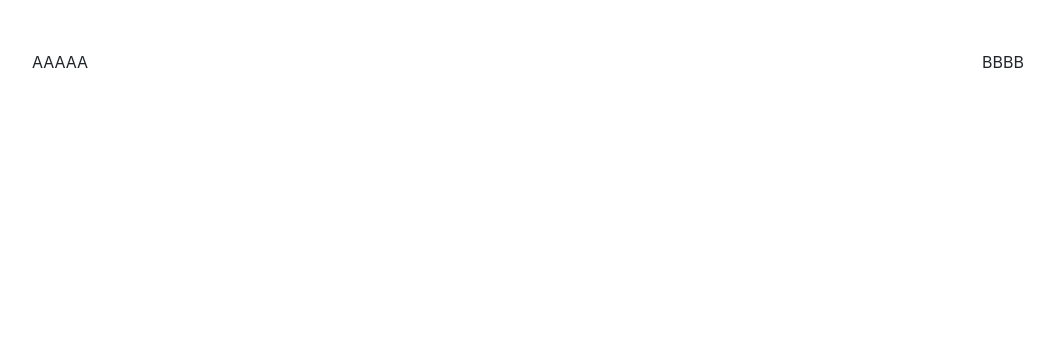
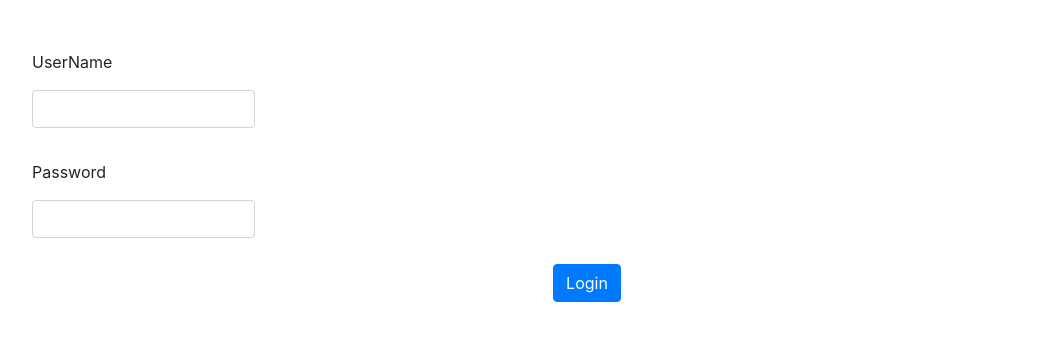
Before and after one commit to thomasmvarun/login_Application, an Angular app: page / in a window 1280 px wide. Shown: the top 340 px of the page, without its empty margins (53-1107 px from the left). Built offline with nearby package versions, Linux system fonts and the light colour scheme.

Commit message:
login component html

```diff
--- a/src/app/app.component.css
+++ b/src/app/app.component.css
@@ -0,0 +1,3 @@
+.container-style{
+    margin-top: 50px;
+}
--- a/src/app/app.component.html
+++ b/src/app/app.component.html
@@ -1,5 +1,5 @@
 
-<div class="container" style="margin-top: 50px;">
+<div class="container container-style">
 
   <router-outlet></router-outlet>
 
--- a/src/app/login/login.component.css
+++ b/src/app/login/login.component.css
@@ -0,0 +1,4 @@
+.loginButton{
+    text-align: center;
+    margin-top: 10px;
+}
--- a/src/app/login/login.component.html
+++ b/src/app/login/login.component.html
@@ -1,12 +1,15 @@
-<!-- <div class="row form-group">
+<div class="row form-group">
+  <div class="form-group">
   <div class="col-xs-2 col-sm-2 col-md-2">
     <p>UserName</p>
   </div>
   <div class="col-xs-10 col-sm-10 col-md-10">
-    <input type="text" class="form-control">
+    <input type="text"  class="form-control">
   </div>
 </div>
-<div class="row form-group">
+</div>
+<div class="row">
+ <div class="form-group">
   <div class="col-xs-2 col-sm-2 col-md-2">
     <p>Password</p>
   </div>
@@ -14,18 +17,9 @@
     <input type="password"  class="form-control">
   </div>
 </div>
-<div class="row">
-  <div class="col-xs-4 col-md-4"></div>
-  <div class="col-xs-4 col-md-4"></div>
-  <div class="col-xs-4 col-md-4"></div>
 </div>
 <div class="row">
-  <div class="col-xs-12 col-md-12" style="text-align: center">
-    <button type="button" (click)="onLoginClick()" routerLink='/home' class="btn btn-primary">Login</button>
-  </div>
-</div> -->
-
-<div class="row">
-  <div class="col-xs-10 col-md-10">AAAAA</div>
-  <div class="col-xs-2 col-md-2">BBBB</div>
+  <div class="col-xs-12 col-md-12 loginButton">
+      <button type="button"   class="btn btn-primary">Login</button>
 </div>
+</div>
```
